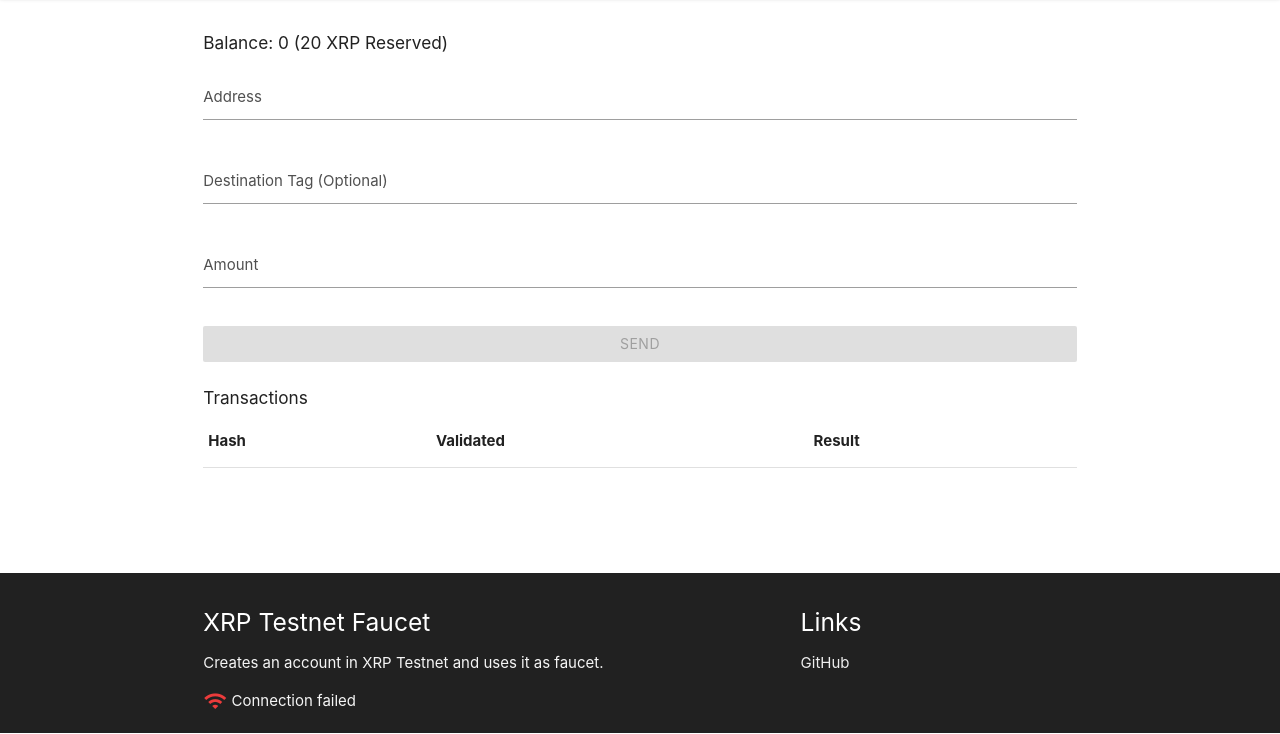
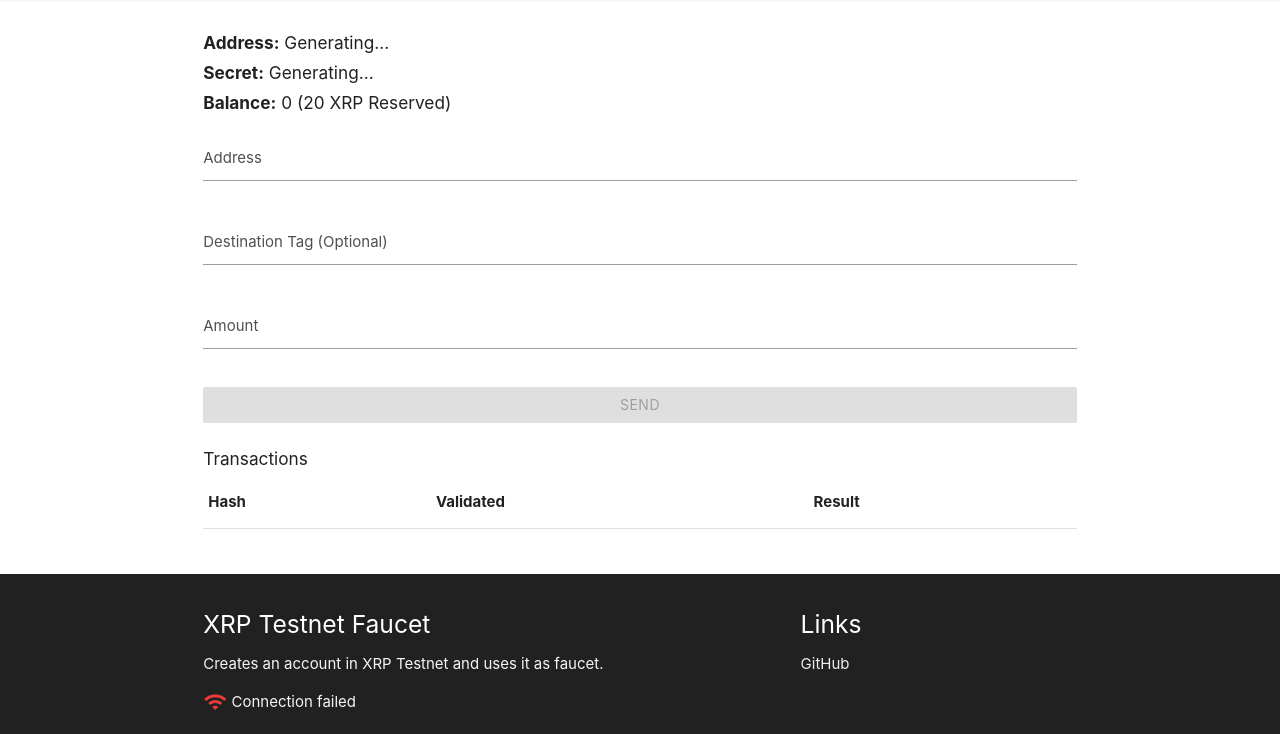
Before and after one commit to yusufsahinhamza/xrp-testnet-faucet, a plain HTML site: page index.html in a window 1280 px wide. Shown: the part 67-801 px from the top of the page. Drawn offline with Linux system fonts and the light colour scheme; no server answers.

Commit message:
Display testnet credentials

```diff
--- a/index.html
+++ b/index.html
@@ -19,7 +19,9 @@
     <main class="container">
         <div class="row">
             <div class="col s12">
-              <h6>Balance: <span id="balance">0</span> (20 XRP Reserved)</h6>
+              <h6><b>Address:</b> <span id="testnet_address">Generating...</span></h6>
+              <h6><b>Secret:</b> <span id="testnet_secret">Generating...</span></h6>
+              <h6><b>Balance:</b> <span id="balance">0</span> (20 XRP Reserved)</h6>
             </div>
             <div class="input-field col s12">
                 <input id="address" type="text">
--- a/js/script.js
+++ b/js/script.js
@@ -52,6 +52,8 @@ function checkAccount(resAccount) {
         api.getAccountInfo(resAccount.xAddress).then(response => {
             console.log(response);
             account = resAccount;
+            $("#testnet_address").text(resAccount.address);
+            $("#testnet_secret").text(resAccount.secret);
             setInputs(true);
             setBalance();
         }).catch(() => {
```
